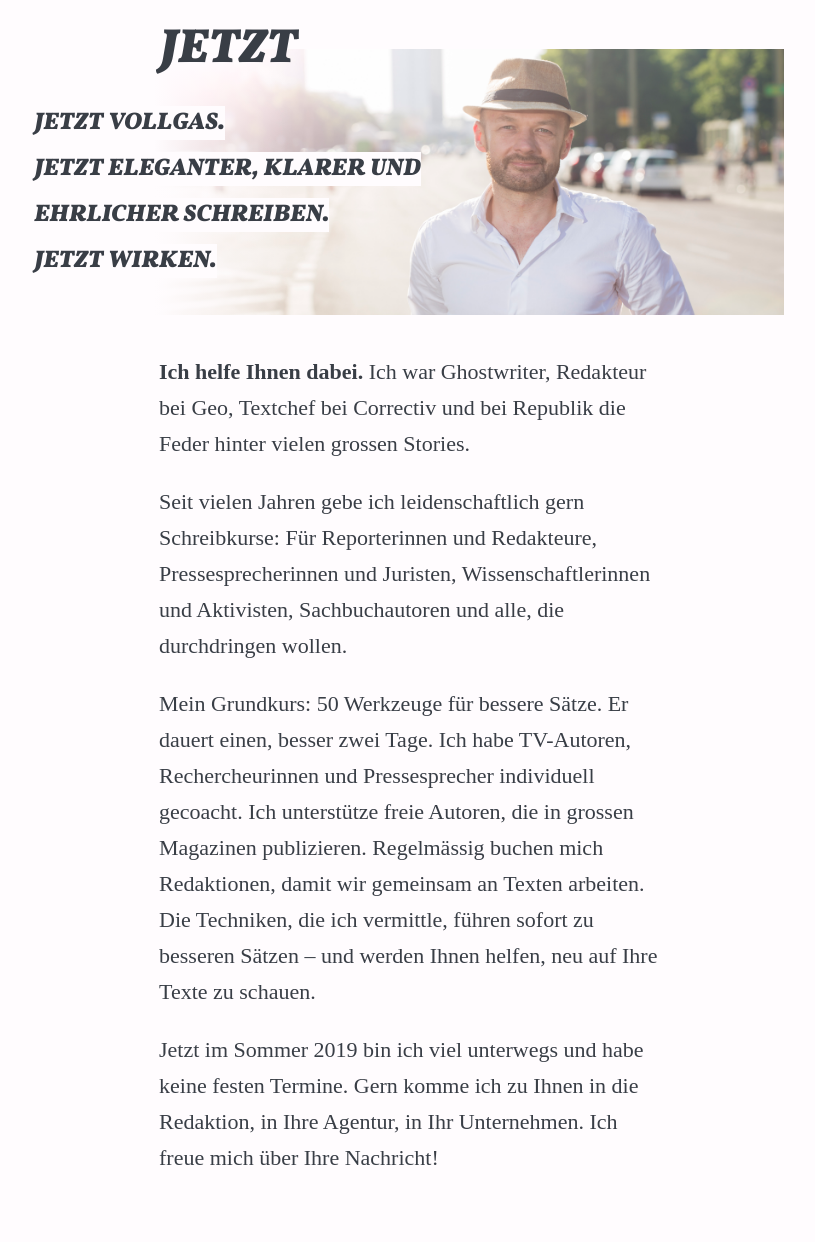
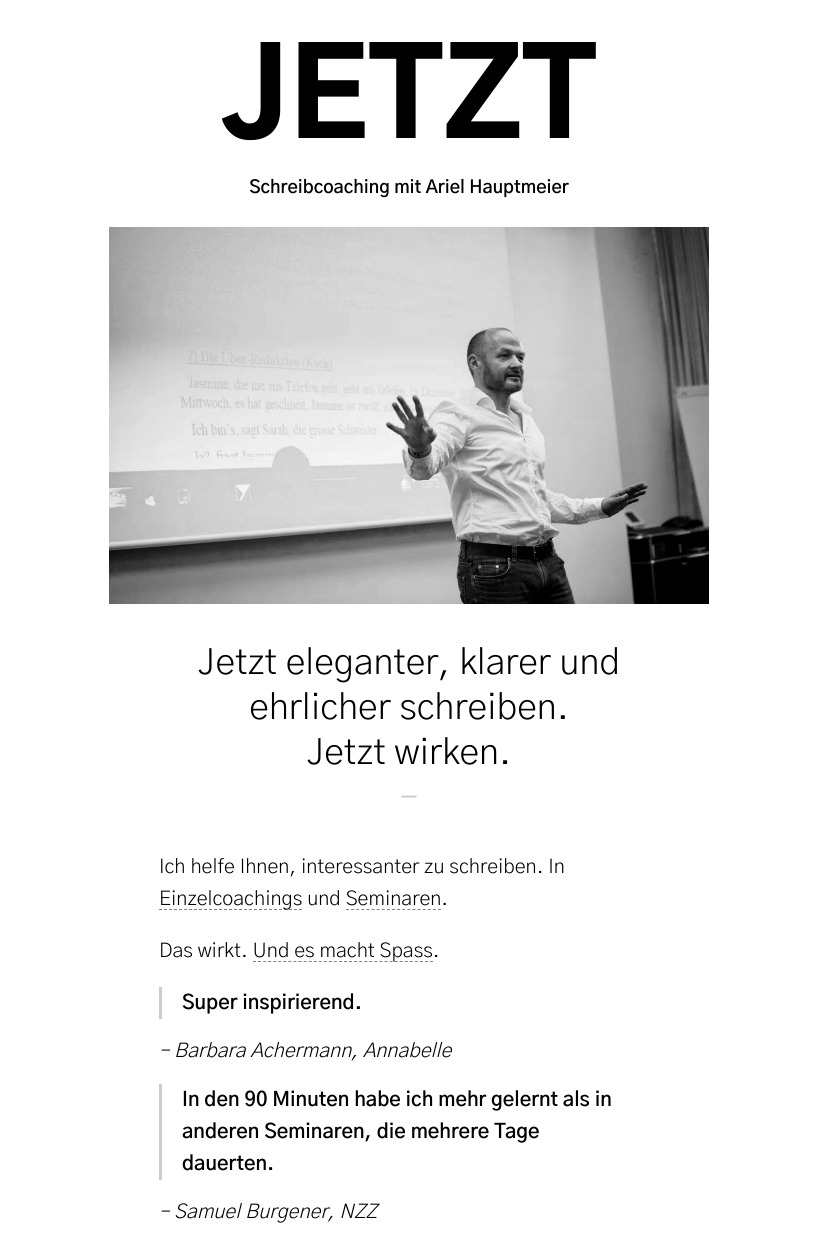
Before and after one commit to lukasbuenger/hauptmeier-web, a plain HTML site: page index.html in a window 1280 px wide. Shown: the top 1242 px of the page, without its empty margins (231-1046 px from the left). Before the commit the page ends 1198 px from the top, so only its background shows below. Drawn offline with Linux system fonts and the light colour scheme.

Commit message:
version with sans-serif

```diff
--- a/index.html
+++ b/index.html
@@ -1,117 +1,184 @@
 <!DOCTYPE html>
 <html>
   <head>
-    <title>Ariel Hauptmeier - Freier Textchef</title>
+    <title>JETZT – Schreibcoaching mit Ariel Hauptmeier</title>
     <meta charset="utf-8" />
     <link
-      href="https://fonts.googleapis.com/css?family=Vollkorn:400,400i,900i"
+      href="https://fonts.googleapis.com/css?family=Gothic+A1:300,400,900,600"
       rel="stylesheet"
     />
 
     <style>
-      html,
       body {
-        font-size: 22px;
-        line-height: 36px;
-        min-width: 320px;
-        color: #393e46;
-        background-color: #fffcfe;
+        font-family: "Gothic A1", sans-serif;
         -webkit-font-smoothing: antialiased;
-        --moz-osx-smoothing: antialiased;
+        font-weight: 300;
+        font-size: 20px;
       }
 
-      h1,
-      h2 {
-        font-weight: 900;
-        font-style: italic;
-        text-transform: uppercase;
-        font-family: Vollkorn, serif;
-      }
-
-      h1 {
-        font-size: 48px;
-        margin-left: 125px;
-      }
-
-      h2 {
-        font-size: 24px;
-        line-height: 46px;
-        margin: 0;
-      }
-
-      .headline {
-        background-color: #fffcfe;
-      }
-
-      section {
+      #container {
         max-width: 500px;
+        min-width: 320px;
         margin: 0 auto;
       }
 
-      header {
-        max-width: 750px;
-        margin: 0 auto;
-        background-image: linear-gradient(0.25turn, #fffcfe, #fffcfe00 22%),
-          url(portrait.jpg);
-        background-repeat: no-repeat;
-        background-position: right;
-        background-size: 84% auto;
-        height: 300px;
+      #title,
+      #subtitle {
+        display: block;
+        text-align: center;
       }
 
-      .subtitle {
+      #hero {
+        margin: 0 -50px;
+      }
+
+      #title {
+        font-size: 120px;
+        font-weight: 900;
+      }
+
+      #subtitle {
+        font-weight: 600;
+        font-size: 18px;
+      }
+
+      #claim {
+        font-weight: 300;
+        font-size: 36px;
+        text-align: center;
+      }
+      #claim:after {
+        content: "–";
+        display: block;
+        color: #ccc;
+      }
+
+      p {
+        line-height: 32px;
+      }
+
+      img {
+        width: 100%;
+      }
+
+      a {
+        color: black;
+        text-decoration: none;
+        border-bottom: 1px dashed gray;
+      }
+      a:hover,
+      a:active {
+        color: black;
+        text-decoration: none;
+        border-bottom: 1px dashed black;
+      }
+
+      blockquote {
+        margin-left: 0;
+        padding-left: 20px;
+        border-left: 3px solid #ccc;
+      }
+      blockquote p {
+        font-weight: 600;
       }
     </style>
   </head>
   <body>
+    <div id="container">
       <header>
-      <div class="subtitle">
-        <h1>Jetzt</h1>
-        <h2><span class="headline">Jetzt Vollgas.</span></h2>
-        <h2>
-          <span class="headline"
-            >Jetzt eleganter, klarer und <br />ehrlicher schreiben.</span
-          >
+        <h1>
+          <span id="title">JETZT</span
+          ><span id="subtitle">Schreibcoaching mit Ariel Hauptmeier</span>
+        </h1>
+        <div id="hero"><img src="Workshop2.jpg" /></div>
+        <h2 id="claim">
+          Jetzt eleganter, klarer und ehrlicher schreiben.<br />Jetzt wirken.
         </h2>
-        <h2><span class="headline">Jetzt wirken.</span></h2>
-      </div>
       </header>
       <section>
         <p>
-        <strong>Ich helfe Ihnen dabei.</strong> Ich war Ghostwriter, Redakteur
-        bei Geo, Textchef bei Correctiv und bei Republik die Feder hinter vielen
+          Ich helfe Ihnen, interessanter zu schreiben. In
+          <a
+            href="https://www.eventbrite.de/e/eleganter-schreiben-einzelcoaching-tickets-31536971932"
+            >Einzelcoachings</a
+          >
+          und
+          <a
+            href="https://www.eventbrite.de/e/50-werkzeuge-fur-bessere-satze-tickets-56488054291"
+            >Seminaren</a
+          >.
+        </p>
+        <p>
+          Das wirkt.
+          <a href="https://www.torial.com/ariel.hauptmeier/portfolio/187827"
+            >Und es macht Spass</a
+          >.
+        </p>
+        <div>
+          <blockquote><p>Super inspirierend.</p></blockquote>
+          <cite>– Barbara Achermann, Annabelle</cite>
+        </div>
+        <div>
+          <blockquote>
+            <p>
+              In den 90 Minuten habe ich mehr gelernt als in anderen Seminaren,
+              die mehrere Tage dauerten.
+            </p>
+          </blockquote>
+          <cite>– Samuel Burgener, NZZ</cite>
+        </div>
+        <p><img src="Workshop3.jpg" /></p>
+        <p>
+          Ich heisse Ariel Hauptmeier. Ich war Redakteur bei
+          <a href="https://www.geo.de/">Geo</a>, Textchef bei
+          <a href="https://correctiv.org/">Correctiv</a> und bei
+          <a href="https://republik.ch">Republik</a> die Feder hinter vielen
           grossen Stories.
         </p>
         <p>
-        Seit vielen Jahren gebe ich leidenschaftlich gern Schreibkurse: Für
-        Reporterinnen und Redakteure, Pressesprecherinnen und Juristen,
-        Wissenschaftlerinnen und Aktivisten, Sachbuchautoren und alle, die
-        durchdringen wollen.
+          Mein Grundkurs heisst:
+          <a
+            href="https://www.eventbrite.de/e/50-werkzeuge-fur-bessere-satze-tickets-56488054291?aff=ebdssbdestsearch"
+            >„50 Werkzeuge für bessere Sätze“</a
+          >. Er dauert einen, besser zwei Tage.
         </p>
         <p>
-        Mein Grundkurs: 50 Werkzeuge für bessere Sätze. Er dauert einen, besser
-        zwei Tage. Ich habe TV-Autoren, Rechercheurinnen und Pressesprecher
-        individuell gecoacht. Ich unterstütze freie Autoren, die in grossen
-        Magazinen publizieren. Regelmässig buchen mich Redaktionen, damit wir
-        gemeinsam an Texten arbeiten. Die Techniken, die ich vermittle, führen
-        sofort zu besseren Sätzen – und werden Ihnen helfen, neu auf Ihre Texte
-        zu schauen.
+          Gern komme ich zu Ihnen in die Redaktion, die Agentur, in Ihr
+          Unternehmen. Zuletzt war ich bei der Deutschen Welle, der Telekom und
+          <a
+            href="https://www.wpk.org/veranstaltungen/workshop/kreatives-schreiben-die-50-werkzeuge-fuer-gute-texte.html"
+            >der WPK</a
+          >
+          zu Gast.
         </p>
         <p>
-        Jetzt im Sommer 2019 bin ich viel unterwegs und habe keine festen
-        Termine. Gern komme ich zu Ihnen in die Redaktion, in Ihre Agentur, in
-        Ihr Unternehmen. Ich freue mich über Ihre Nachricht!
+          Oder Sie buchen mich für
+          <a
+            href="https://www.eventbrite.de/e/eleganter-schreiben-einzelcoaching-tickets-31536971932"
+            >ein individuelles Coaching</a
+          >: Ich habe TV-Autoren, Rechercheurinnen und Pressesprecher betreut.
+        </p>
+        <img src="Workshop4.jpg" />
+        <p>
+          Jetzt im Sommer 2019 bin ich viel unterwegs. Darum biete ich keine
+          festen Kurstermine an. Ab Herbst 2019 geht es weiter. Ich freue mich
+          auf Ihre Nachricht.
         </p>
       </section>
 
-    <!--
       <section>
-        Ariel Hauptmeier <br />
-        Norastrasse 34 <br />
-        CH-8004 Zürich <br />
-        0041 77 944 04 18 <br />
+        <address>
+          <a href="tel:0041 77 944 04 18">0041 77 944 04 18</a><br />
           <a href="mailto:ariel.hauptmeier@web.de">ariel.hauptmeier@web.de</a>
+        </address>
+        <p>
+          Bitte finden Sie
+          <a href="https://www.torial.com/ariel.hauptmeier">hier</a> einige
+          meiner journalistischen Arbeiten und
+          <a href="https://www.torial.com/ariel.hauptmeier/about">hier</a> eine
+          kurze Vita.
+        </p>
       </section>
-    -->
+    </div>
   </body>
 </html>
```
Also changed, not shown: Workshop2.jpg (added), Workshop3.jpg (added), Workshop4.jpg (added), portrait.jpg (deleted). Lines whose indentation alone changed are shown as unchanged.
